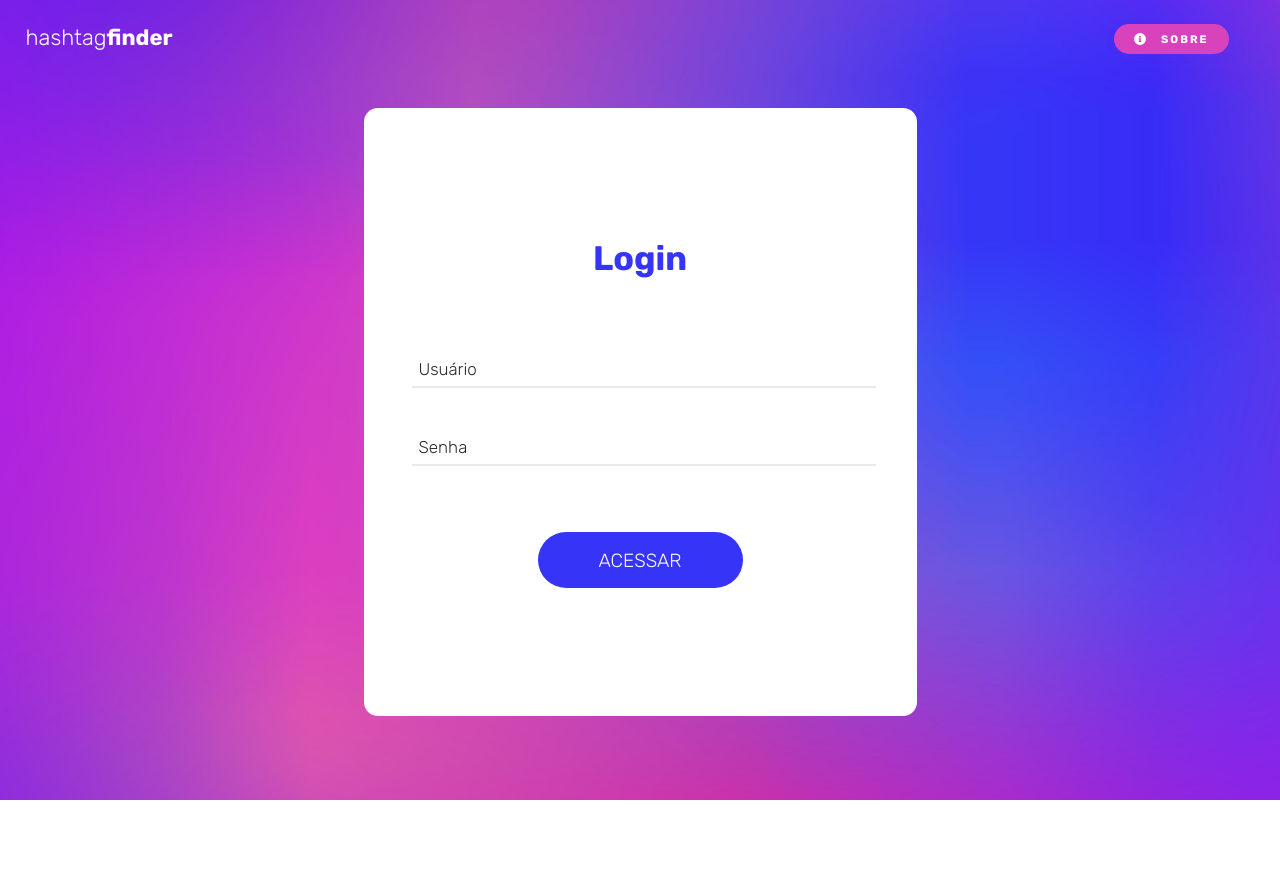
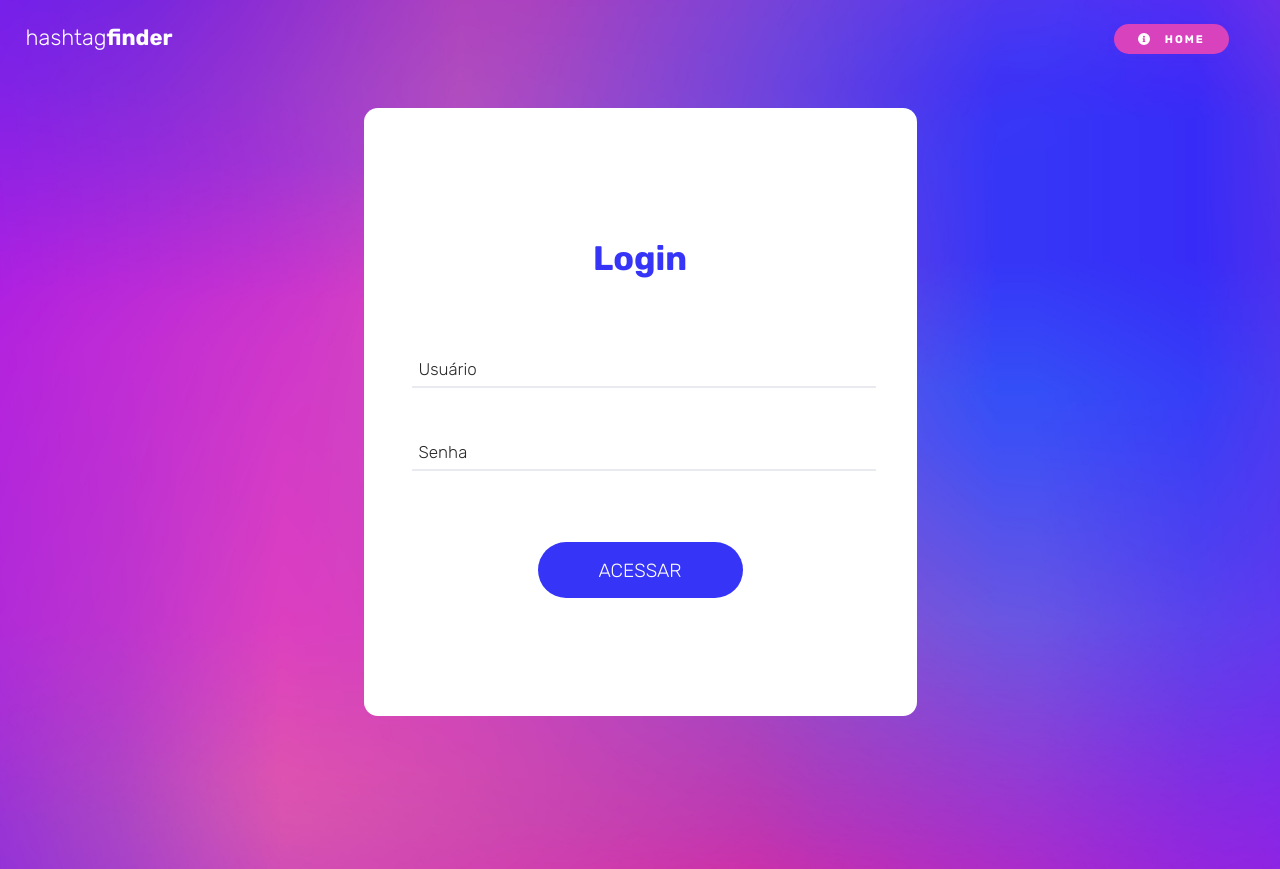
Before and after one commit to FelippeAlves/Hashtag-finder, a React (Create React App) app: page /#/login in a window 1280 px wide. Before the commit the page ends 800 px from the top, so only its background shows below. Built offline with nearby package versions, Linux system fonts and the light colour scheme; no server answers.

Commit message:
Finish task with and fix header conditional login situation

```diff
--- a/src/components/HeaderButtons/index.jsx
+++ b/src/components/HeaderButtons/index.jsx
@@ -1,10 +1,25 @@
-import React from "react";
-import { Link } from "react-router-dom";
+import React, { useEffect, useState } from "react";
+import { Link, useLocation } from "react-router-dom";
 import "./styles.css";
 import iconAbout from "../../assets/icon-info-circle.svg";
 import iconLogin from "../../assets/icon-user-alt.svg";
+import iconPower from "../../assets/icon-power-off.svg";
 
-function HeaderButtons({ showLoginBtn = true }) {
+import { useAuth } from "../../context/AuthContext";
+
+function HeaderButtons() {
+  const [showLoginBtn, setShowLoginBtn] = useState(true);
+  const { isAuthenticate, setIsAuthenticate } = useAuth();
+  const location = useLocation();
+
+  useEffect(() => {
+    if (location.pathname === "/login") {
+      setShowLoginBtn(false);
+    } else {
+      setShowLoginBtn(true);
+    }
+  }, [location]);
+
   return (
     <>
       <div className="container">
@@ -13,15 +28,29 @@ function HeaderButtons({ showLoginBtn = true }) {
           <p className="sloganFinder">finder</p>
         </Link>
         <nav className={`${showLoginBtn && "btnContainer"}`}>
-          <Link to="/sobre" className="btnAbout">
+          <Link
+            to={isAuthenticate || !showLoginBtn ? "/" : "/sobre"}
+            className="btnAbout"
+          >
             <img className="icons" src={iconAbout} alt="" />
-            <p className="btnLetter">SOBRE</p>
+            <p className="btnLetter">
+              {isAuthenticate || !showLoginBtn ? "HOME" : "SOBRE"}
+            </p>
           </Link>
           {showLoginBtn && (
-            <Link to="/login">
-              <div className="btnLogin">
-                <img className="icons" src={iconLogin} alt="" />
-                <p className="btnLetter">LOGIN</p>
+            <Link to={isAuthenticate ? "" : "/login"}>
+              <div
+                className="btnLogin"
+                onClick={() => {
+                  isAuthenticate && setIsAuthenticate(false);
+                }}
+              >
+                {isAuthenticate ? (
+                  <img className="icons" src={iconPower} alt="ícone power" />
+                ) : (
+                  <img className="icons" src={iconLogin} alt="icone Login" />
+                )}
+                <p className="btnLetter">{isAuthenticate ? "SAIR" : "LOGIN"}</p>
               </div>
             </Link>
           )}
--- a/src/components/LoginModal/index.jsx
+++ b/src/components/LoginModal/index.jsx
@@ -1,6 +1,8 @@
 import React from "react";
 import { useNavigate } from "react-router-dom";
 import { useAuth } from "../../context/AuthContext";
+import { Formik } from "formik";
+import * as Yup from "yup";
 
 import "./styles.css";
 
@@ -8,8 +10,8 @@ const LoginModal = () => {
   const navigate = useNavigate();
 
   const { setIsAuthenticate } = useAuth();
-  const handleOnSubmit = async (event) => {
-    event.preventDefault();
+
+  const handleOnSubmit = async (formData) => {
     const api =
       `https://api.airtable.com/v0/app6wQWfM6eJngkD4/Login?maxRecords=3&view=Grid%20view&filterByFormula=` +
       encodeURI(`{Squad} = '1'`);
@@ -21,43 +23,87 @@ const LoginModal = () => {
       },
     }).then((res) => res.json());
 
-    const emailValidate =
-      response.records[0].fields.Email === event.target.email.value;
-    const passValidate =
-      response.records[0].fields.Senha === event.target.senha.value;
+    console.log(formData);
 
-    //Aqui existe apenas para poder pegar as credenciais e testasr XD
-    console.log(response.records[0].fields);
+    const emailValidate = response.records[0].fields.Email === formData.email;
+    const passValidate = response.records[0].fields.Senha === formData.password;
 
     if (emailValidate && passValidate) {
-      setIsAuthenticate(true)
-      navigate("/");
+      setIsAuthenticate(true);
+      navigate("/search-listing");
     }
   };
 
   return (
+    <>
       <div className="containerLogin">
         <h1 className="loginTitle">Login</h1>
-      <form id="formLogin" onSubmit={handleOnSubmit}>
+
+        <Formik
+          initialValues={{
+            email: "",
+            password: "",
+          }}
+          onSubmit={(values) => {
+            handleOnSubmit(values);
+          }}
+          validationSchema={Yup.object().shape({
+            email: Yup.string()
+              .email("*O e-mail está incorreto.")
+              .required("*Este campo não pode ser vazio"),
+            password: Yup.string().required("*Este campo não pode ser vazio."),
+          })}
+        >
+          {(props) => {
+            const {
+              values,
+              touched,
+              errors,
+              handleChange,
+              handleBlur,
+              handleSubmit,
+            } = props;
+            return (
+              <form id="formLogin" onSubmit={handleSubmit}>
+                <div id="firstInput">
                   <input
-          type="email"
+                    onChange={handleChange}
+                    onBlur={handleBlur}
+                    value={values.email}
+                    type="text"
                     name="email"
                     className="inputLogin"
                     placeholder="Usuário"
-          required
                   />
+
+                  {touched.email && errors.email && (
+                    <span className="formError">{errors.email}</span>
+                  )}
+                </div>
+                <div id="secondInput">
                   <input
+                    onChange={handleChange}
                     className="inputLogin"
-          name="senha"
+                    onBlur={handleBlur}
+                    value={values.password}
                     type="password"
+                    name="password"
                     placeholder="Senha"
-          required
                   />
+                  {touched.password && errors.password && (
+                    <span className="formError">{errors.password}</span>
+                  )}
+                </div>
+
                 <button type="submit" className="btnSubmit">
                   ACESSAR
                 </button>
               </form>
+            );
+          }}
+        </Formik>
       </div>
+    </>
   );
 };
 
--- a/src/components/LoginModal/styles.css
+++ b/src/components/LoginModal/styles.css
@@ -32,6 +32,10 @@
   align-self: center;
 }
 
+.btnSubmit:hover {
+  background-color: #2d2ada;
+}
+
 .inputLogin {
   max-width: 457px;
   width: 100%;
@@ -41,6 +45,7 @@
   border-color: #e9e9f0;
   font-weight: bold;
   padding-left: 7px;
+  margin-bottom: 5px;
 }
 
 .inputLogin::placeholder {
@@ -54,12 +59,16 @@
   border-color: #d842bd;
 }
 
-.inputLogin:first-child {
+#firstInput {
   margin-bottom: 44px;
 }
 
-.inputLogin:last-of-type {
+#secondInput {
   margin-bottom: 66px;
+}
+
+.formError {
+  color: red;
 }
 
 @media (max-width: 1400px) {
--- a/src/pages/Login/Login.jsx
+++ b/src/pages/Login/Login.jsx
@@ -7,7 +7,7 @@ const Login = () => {
   return (
     <>
       <div className="containerLoginScreen">
-        <HeaderButtons showLoginBtn={false}/>
+        <HeaderButtons />
         <LoginModal />
       </div>
     </>
--- a/src/pages/Login/styles.css
+++ b/src/pages/Login/styles.css
@@ -4,6 +4,7 @@
   background-repeat: no-repeat;
   background-size: cover;
   min-height: 100vh;
+  padding-bottom: 3px;
 }
 
 @media (max-width: 1000px) and (orientation: landscape) {
```
Lines whose indentation alone changed are shown as unchanged.
